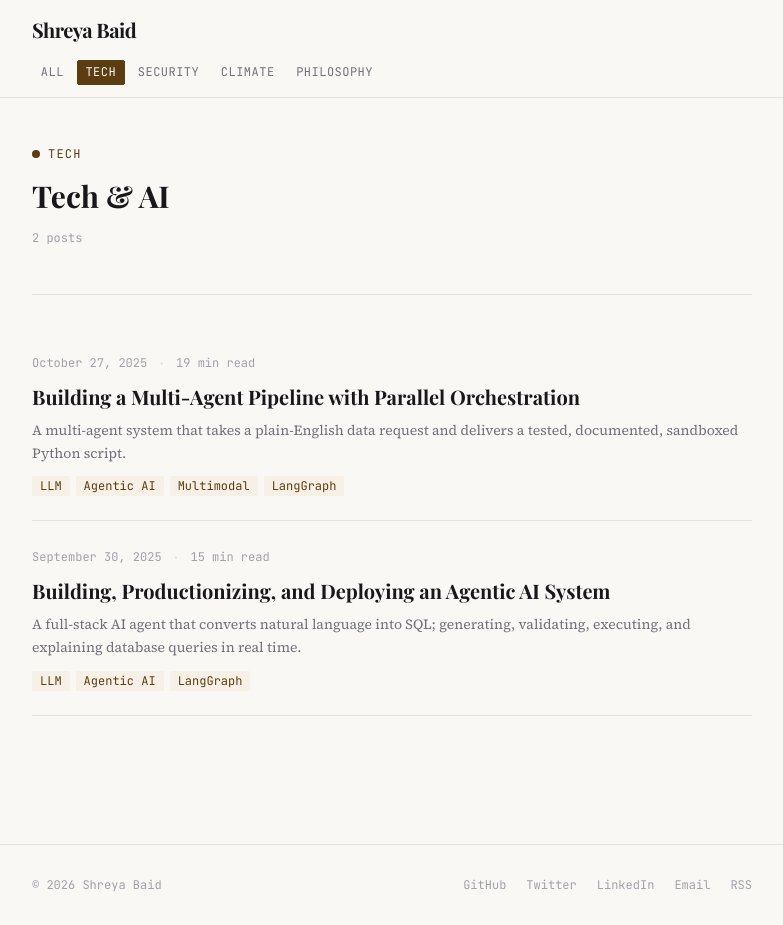
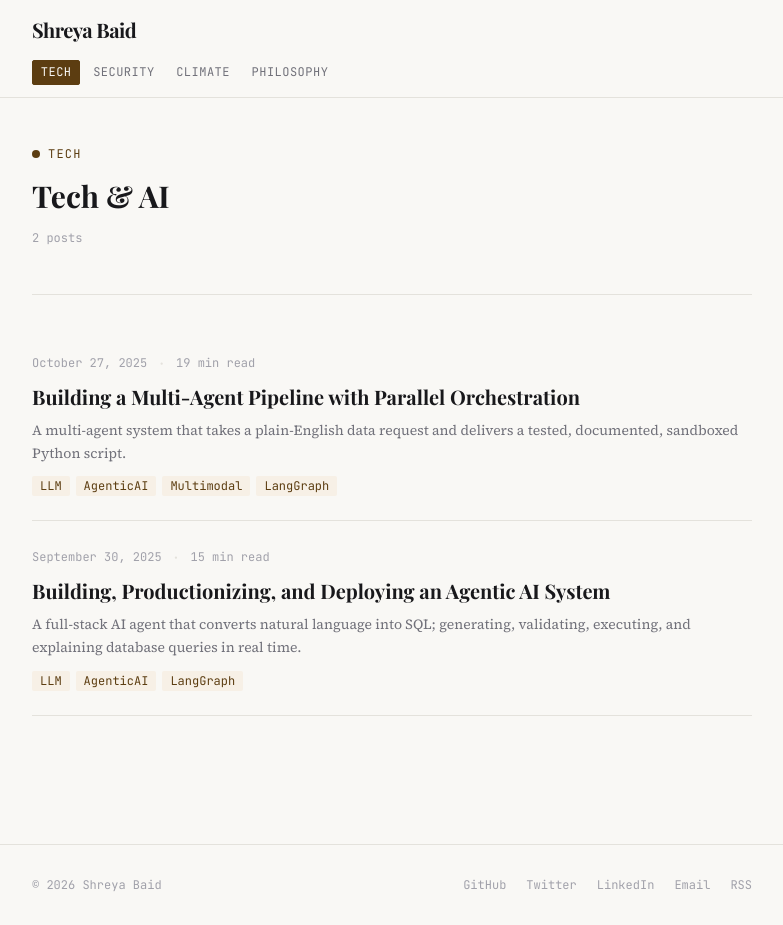
Before and after one commit to shreyabaid007/shreya-baid-personal-blog, a Next.js app: page /tech in a window 1280 px wide. Shown: the whole page, without its empty margins (248-1031 px from the left). Built offline with nearby package versions, Linux system fonts and the light colour scheme; a web font is replaced by a local one.

Commit message:
Security - multimodal AI privacy

```diff
--- a/app/page.tsx
+++ b/app/page.tsx
@@ -1,66 +1,10 @@
-import { getAllPosts } from '@/lib/posts'
-import PostCard from '@/components/PostCard'
 import type { Metadata } from 'next'
+import { redirect } from 'next/navigation'
 
 export const metadata: Metadata = {
   title: 'Shreya Baid — Writing',
 }
 
 export default function HomePage() {
-  const posts = getAllPosts()
-
-  return (
-    <div className="max-w-3xl mx-auto px-6 py-12">
-      {/* Intro */}
-      <div className="mb-14 animate-fade-up">
-        <h1 className="font-display text-4xl font-bold text-ink mb-4 leading-tight">
-          Shreya Baid
-        </h1>
-        <p className="text-ink-soft leading-relaxed max-w-lg text-[1.05rem]">
-          {/* Bio goes here — add it whenever you're ready */}
-        </p>
-        <div className="flex items-center gap-4 mt-5">
-          <a
-            href="https://github.com/shreyabaid007"
-            target="_blank"
-            rel="noopener noreferrer"
-            className="text-xs font-mono text-ink-muted hover:text-ink transition-colors uppercase tracking-wide"
-          >
-            GitHub ↗
-          </a>
-          <a
-            href="https://twitter.com/shreyabaid37"
-            target="_blank"
-            rel="noopener noreferrer"
-            className="text-xs font-mono text-ink-muted hover:text-ink transition-colors uppercase tracking-wide"
-          >
-            Twitter ↗
-          </a>
-          <a
-            href="https://linkedin.com/in/shreyabaid16"
-            target="_blank"
-            rel="noopener noreferrer"
-            className="text-xs font-mono text-ink-muted hover:text-ink transition-colors uppercase tracking-wide"
-          >
-            LinkedIn ↗
-          </a>
-
-        </div>
-      </div>
-
-      <hr className="divider" />
-
-      {posts.length === 0 ? (
-        <div className="py-16 text-center">
-          <p className="text-ink-muted font-mono text-sm">No posts yet. Start writing.</p>
-        </div>
-      ) : (
-        <div>
-          {posts.map((post, i) => (
-            <PostCard key={`${post.category}/${post.slug}`} post={post} showCategory index={i} />
-          ))}
-        </div>
-      )}
-    </div>
-  )
+  redirect('/tech')
 }
--- a/components/Header.tsx
+++ b/components/Header.tsx
@@ -23,17 +23,6 @@ export default function Header() {
         </div>
 
         <nav className="flex items-center gap-1 pb-3 overflow-x-auto no-scrollbar">
-          <Link
-            href="/"
-            className={clsx(
-              'tag flex-shrink-0',
-              pathname === '/'
-                ? 'bg-ink text-paper border-ink'
-                : 'bg-transparent text-ink-muted border-paper-border hover:border-ink-faint hover:text-ink-soft'
-            )}
-          >
-            All
-          </Link>
           {Object.entries(CATEGORIES).map(([categoryKey, cat]) => (
             <Link
               key={categoryKey}
--- a/content/philosophy/enterprenurship.mdx
+++ b/content/philosophy/enterprenurship.mdx
@@ -2,7 +2,7 @@
 title: "Entrepreneurship"
 description: "What Are We Really Chasing?"
 date: "2025-11-11"
-tags: []
+tags: ["Authenticity"]
 draft: false
 ---
 
--- a/content/tech/multi-agent-script-generator.mdx
+++ b/content/tech/multi-agent-script-generator.mdx
@@ -2,7 +2,7 @@
 title: "Building a Multi-Agent Pipeline with Parallel Orchestration"
 description: "A multi-agent system that takes a plain-English data request and delivers a tested, documented, sandboxed Python script."
 date: "2025-10-27"
-tags: ["LLM", "Agentic AI", "Multimodal", "LangGraph"]
+tags: ["LLM", "AgenticAI", "Multimodal", "LangGraph"]
 draft: false
 ---
 
--- a/content/tech/text-to-sql-agent.mdx
+++ b/content/tech/text-to-sql-agent.mdx
@@ -2,7 +2,7 @@
 title: "Building, Productionizing, and Deploying an Agentic AI System"
 description: "A full-stack AI agent that converts natural language into SQL; generating, validating, executing, and explaining database queries in real time."
 date: "2025-09-30"
-tags: ["LLM", "Agentic AI", "LangGraph"]
+tags: ["LLM", "AgenticAI", "LangGraph"]
 draft: false
 ---
 
```
